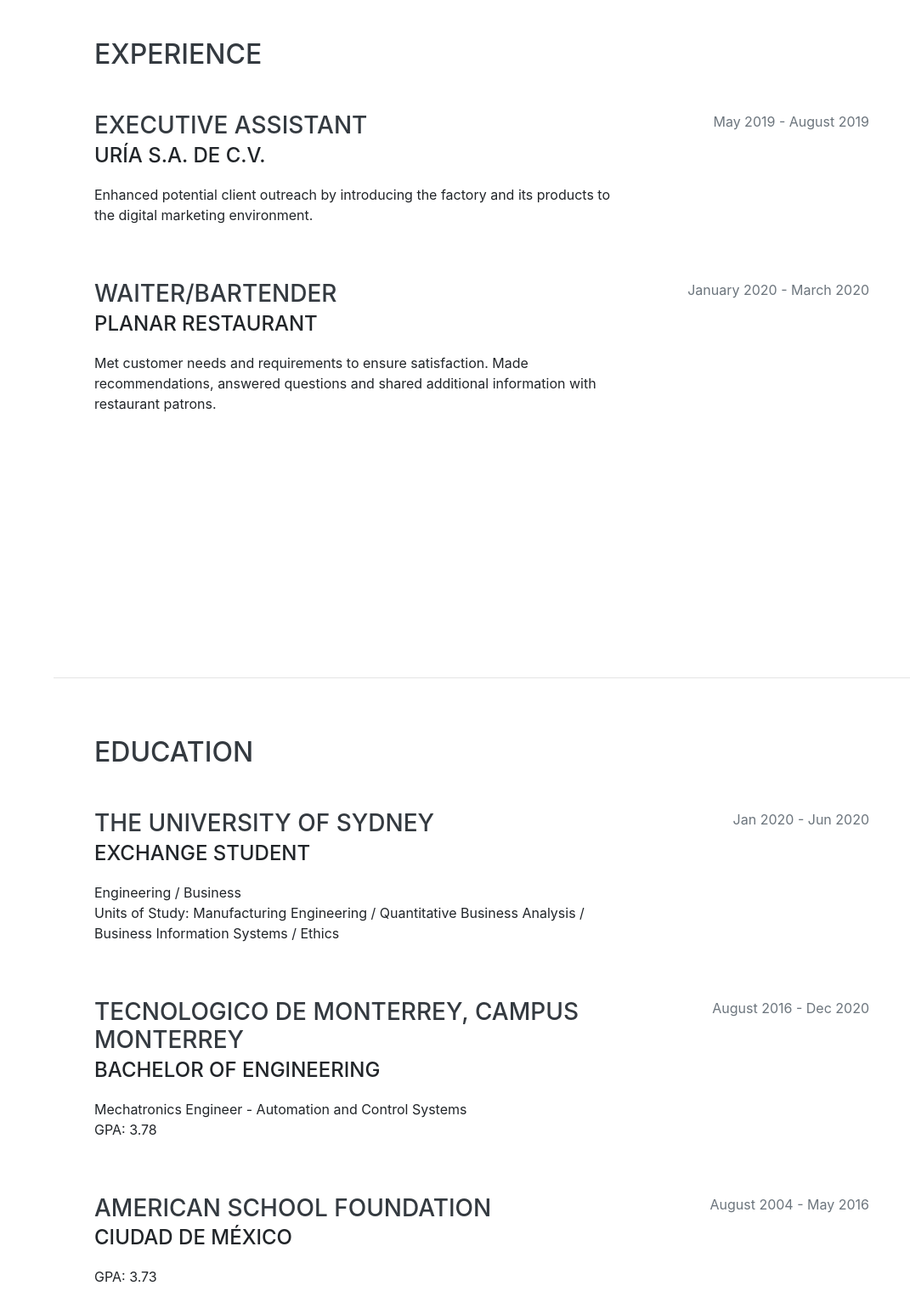
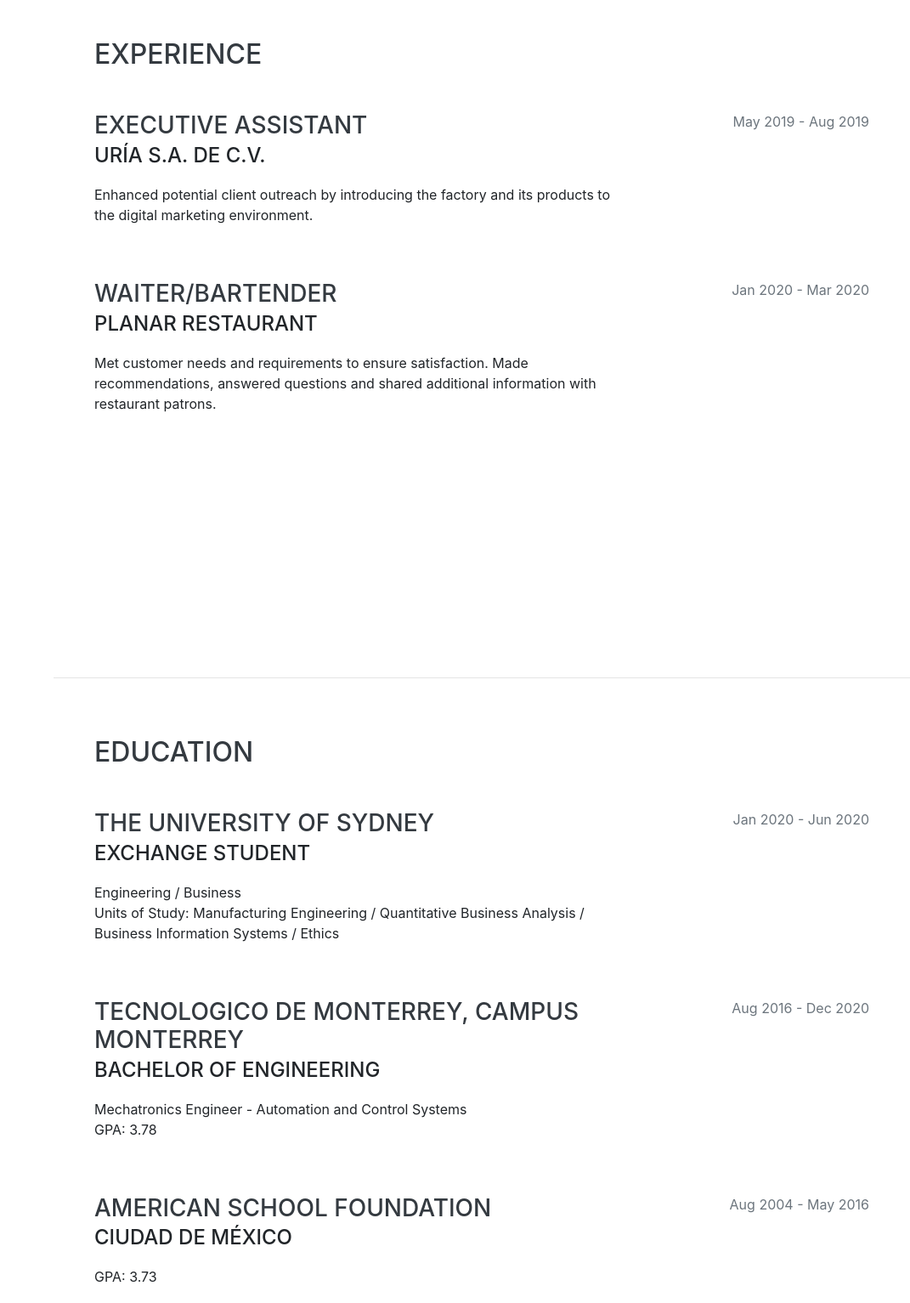
Before and after one commit to liamloft/Resume, a website with bundled scripts: page index.html in a window 1280 px wide. Shown: the part 804-2337 px from the top of the page at 85% size, without its empty margins (209-1280 px from the left). Built offline with nearby package versions, Linux system fonts and the light colour scheme; a web font is replaced by a local one.

Commit message:
dates aug dec

```diff
--- a/index.html
+++ b/index.html
@@ -97,7 +97,7 @@
             <p>Enhanced potential client outreach by introducing the factory and its products to the digital marketing environment.</p>
           </div>
           <div class="resume-date text-md-right">
-            <span class="text-secondary">May 2019 - August 2019</span>
+            <span class="text-secondary">May 2019 - Aug 2019</span>
           </div>
         </div>
 
@@ -108,7 +108,7 @@
             <p>Met customer needs and requirements to ensure satisfaction. Made recommendations, answered questions and shared additional information with restaurant patrons.</p>
           </div>
           <div class="resume-date text-md-right">
-            <span class="text-secondary">January 2020 - March 2020</span>
+            <span class="text-secondary">Jan 2020 - Mar 2020</span>
           </div>
         </div>
 
@@ -142,7 +142,7 @@
             <p>GPA: 3.78</p>
           </div>
           <div class="resume-date text-md-right">
-            <span class="text-secondary">August 2016 - Dec 2020</span>
+            <span class="text-secondary">Aug 2016 - Dec 2020</span>
           </div>
         </div>
 
@@ -153,7 +153,7 @@
             <p>GPA: 3.73</p>
           </div>
           <div class="resume-date text-md-right">
-            <span class="text-secondary">August 2004 - May 2016</span>
+            <span class="text-secondary">Aug 2004 - May 2016</span>
           </div>
         </div>
 
```
